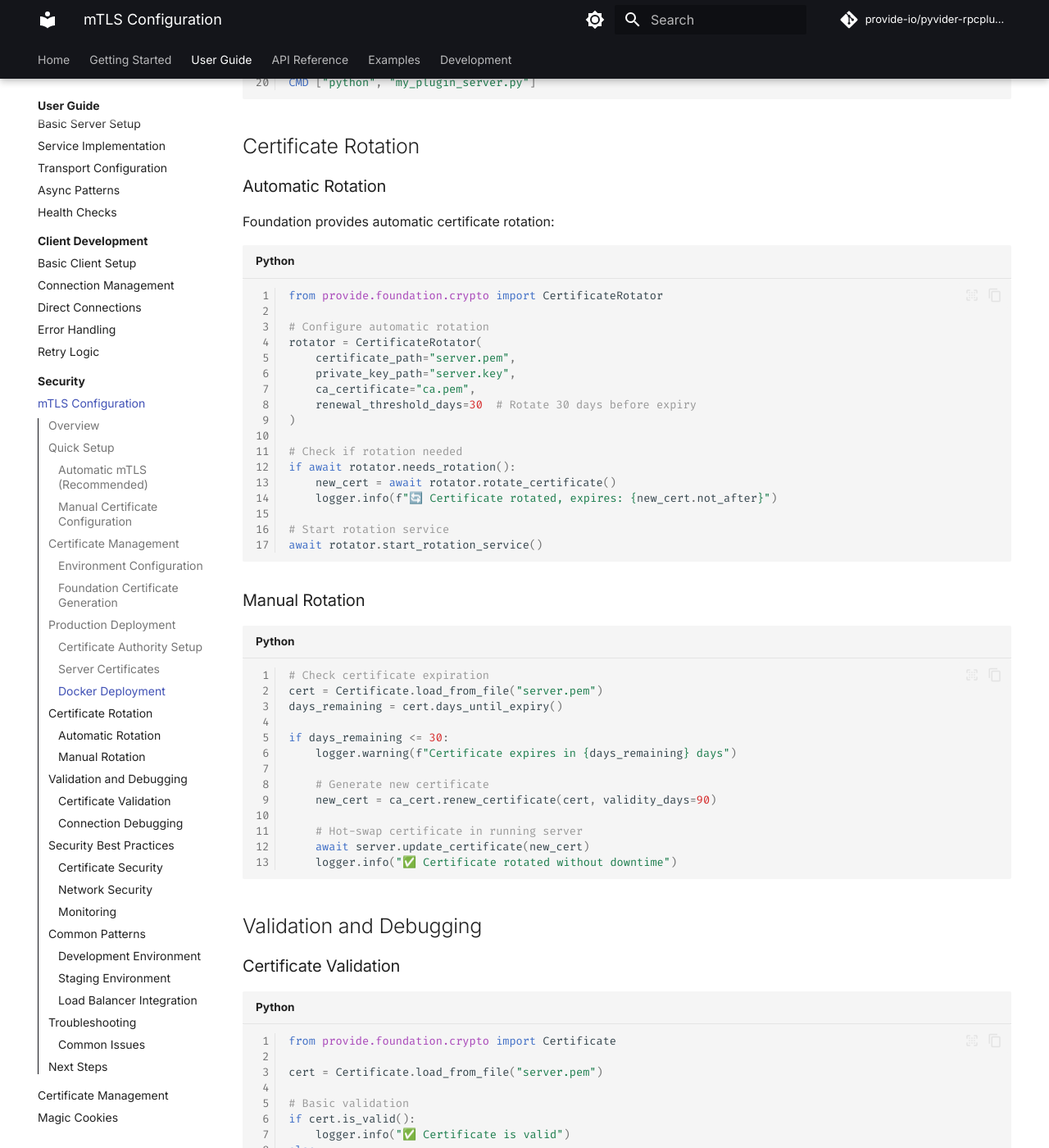
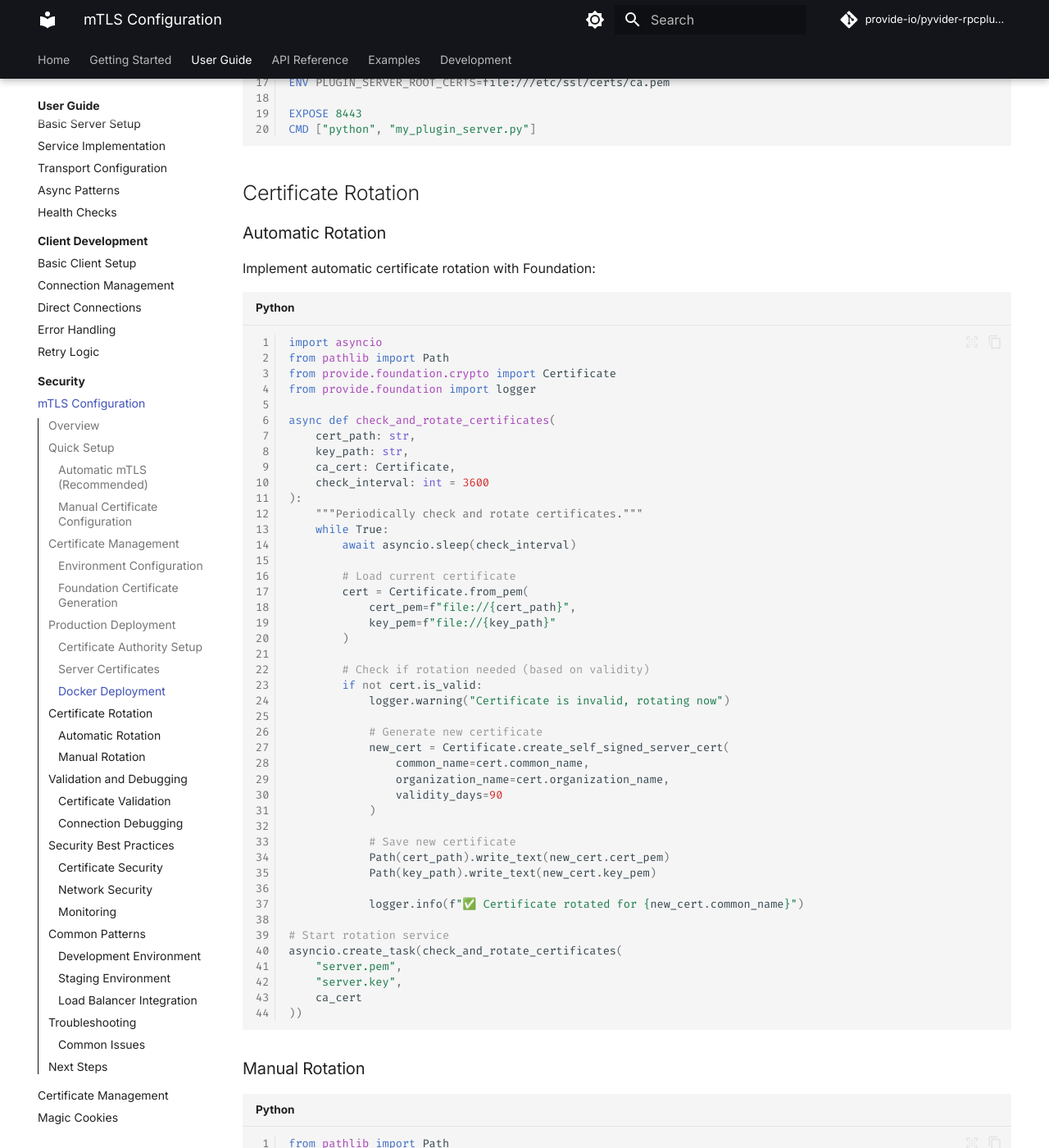
Before and after one commit to provide-io/pyvider-rpcplugin, an MkDocs documentation site: the page built from docs/guide/security/mtls.md, in a window 1280 px wide and 1400 px high, scrolled down 4382 px. Shown: the whole window at 82% size. Built offline with MkDocs 1.6.1 and Material for MkDocs 9.7.7, drawn with Linux system fonts in a browser that asks for light colours; comment, search, counter and statistics services are not loaded; the version menu is left out; some of the changed text lies outside the part shown.

Commit message:
🔼⚙️ [skip ci] auto-commit

````diff
--- a/docs/guide/security/mtls.md
+++ b/docs/guide/security/mtls.md
@@ -98,30 +98,33 @@ export PLUGIN_CLIENT_ROOT_CERTS=file:///etc/ssl/certs/ca.pem
 Use Foundation to generate development certificates:
 
 ```python
-from provide.foundation.crypto import create_self_signed, create_ca
+from pathlib import Path
+from provide.foundation.crypto import Certificate
+from provide.foundation import logger
 
 # Create Certificate Authority
-ca_cert = create_ca(
+ca_cert = Certificate.create_ca(
     common_name="Plugin CA",
-    organization="My Company",
+    organization_name="My Company",
     validity_days=3650
 )
 
 # Generate server certificate
-server_cert = create_self_signed(
+server_cert = Certificate.create_self_signed_server_cert(
     common_name="plugin-server.local",
-    organization="My Company",
-    subject_alternative_names=["DNS:localhost", "IP:127.0.0.1"],
+    organization_name="My Company",
+    alt_names=["DNS:localhost", "IP:127.0.0.1"],
     validity_days=365
 )
 
-# Save certificates
-ca_cert.save_certificate("ca.pem")
-server_cert.save_certificate("server.pem")
-server_cert.save_private_key("server.key")
+# Save certificates (write PEM strings to files)
+Path("ca.pem").write_text(ca_cert.cert_pem)
+Path("server.pem").write_text(server_cert.cert_pem)
+Path("server.key").write_text(server_cert.key_pem)
 
-logger.info(f"✅ CA expires: {ca_cert.not_after}")
-logger.info(f"✅ Server expires: {server_cert.not_after}")
+logger.info(f"✅ CA certificate generated: {ca_cert.common_name}")
+logger.info(f"✅ Server certificate generated: {server_cert.common_name}")
+logger.info(f"✅ Certificates are valid: CA={ca_cert.is_valid}, Server={server_cert.is_valid}")
 ```
 
 ## Production Deployment
@@ -203,44 +206,85 @@ CMD ["python", "my_plugin_server.py"]
 
 ### Automatic Rotation
 
-Foundation provides automatic certificate rotation:
+Implement automatic certificate rotation with Foundation:
 
 ```python
-from provide.foundation.crypto import CertificateRotator
+import asyncio
+from pathlib import Path
+from provide.foundation.crypto import Certificate
+from provide.foundation import logger
 
-# Configure automatic rotation
-rotator = CertificateRotator(
-    certificate_path="server.pem",
-    private_key_path="server.key",
-    ca_certificate="ca.pem",
-    renewal_threshold_days=30  # Rotate 30 days before expiry
-)
+async def check_and_rotate_certificates(
+    cert_path: str,
+    key_path: str,
+    ca_cert: Certificate,
+    check_interval: int = 3600
+):
+    """Periodically check and rotate certificates."""
+    while True:
+        await asyncio.sleep(check_interval)
 
-# Check if rotation needed
-if await rotator.needs_rotation():
-    new_cert = await rotator.rotate_certificate()
-    logger.info(f"🔄 Certificate rotated, expires: {new_cert.not_after}")
+        # Load current certificate
+        cert = Certificate.from_pem(
+            cert_pem=f"file://{cert_path}",
+            key_pem=f"file://{key_path}"
+        )
+
+        # Check if rotation needed (based on validity)
+        if not cert.is_valid:
+            logger.warning("Certificate is invalid, rotating now")
+
+            # Generate new certificate
+            new_cert = Certificate.create_self_signed_server_cert(
+                common_name=cert.common_name,
+                organization_name=cert.organization_name,
+                validity_days=90
+            )
+
+            # Save new certificate
+            Path(cert_path).write_text(new_cert.cert_pem)
+            Path(key_path).write_text(new_cert.key_pem)
+
+            logger.info(f"✅ Certificate rotated for {new_cert.common_name}")
 
 # Start rotation service
-await rotator.start_rotation_service()
+asyncio.create_task(check_and_rotate_certificates(
+    "server.pem",
+    "server.key",
+    ca_cert
+))
 ```
 
 ### Manual Rotation
 
 ```python
-# Check certificate expiration
-cert = Certificate.load_from_file("server.pem")
-days_remaining = cert.days_until_expiry()
+from pathlib import Path
+from provide.foundation.crypto import Certificate
+from provide.foundation import logger
 
-if days_remaining <= 30:
-    logger.warning(f"Certificate expires in {days_remaining} days")
+# Load current certificate
+cert = Certificate.from_pem(
+    cert_pem="file://server.pem",
+    key_pem="file://server.key"
+)
+
+# Check validity and rotate if needed
+if not cert.is_valid:
+    logger.warning("Certificate is invalid, rotating")
 
     # Generate new certificate
-    new_cert = ca_cert.renew_certificate(cert, validity_days=90)
+    new_cert = Certificate.create_self_signed_server_cert(
+        common_name=cert.common_name,
+        organization_name=cert.organization_name,
+        validity_days=90
+    )
 
-    # Hot-swap certificate in running server
-    await server.update_certificate(new_cert)
-    logger.info("✅ Certificate rotated without downtime")
+    # Save new certificate
+    Path("server.pem").write_text(new_cert.cert_pem)
+    Path("server.key").write_text(new_cert.key_pem)
+
+    # Note: Hot-swapping requires server restart or custom reload mechanism
+    logger.info("✅ Certificate rotated - restart server to apply")
 ```
 
 ## Validation and Debugging
@@ -249,27 +293,33 @@ if days_remaining <= 30:
 
 ```python
 from provide.foundation.crypto import Certificate
+from provide.foundation import logger
 
-cert = Certificate.load_from_file("server.pem")
+# Load certificate
+cert = Certificate.from_pem(
+    cert_pem="file://server.pem",
+    key_pem="file://server.key"
+)
 
 # Basic validation
-if cert.is_valid():
+if cert.is_valid:
     logger.info("✅ Certificate is valid")
+    logger.info(f"   Common Name: {cert.common_name}")
+    logger.info(f"   Organization: {cert.organization_name}")
 else:
     logger.error("❌ Certificate validation failed")
 
-# Detailed validation
-validation_result = cert.validate_full(
-    ca_certificates=["ca.pem"],
-    check_revocation=True,
-    require_key_usage=["digital_signature", "key_encipherment"]
-)
+# Check certificate against CA (using verify_trust method)
+ca_cert = Certificate.from_pem(cert_pem="file://ca.pem")
 
-if validation_result.is_valid:
-    logger.info("✅ Full certificate validation passed")
-else:
-    for error in validation_result.errors:
-        logger.error(f"❌ Validation error: {error}")
+try:
+    # verify_trust checks if cert is signed by CA
+    if cert.verify_trust(ca_cert):
+        logger.info("✅ Certificate trust chain validated")
+    else:
+        logger.error("❌ Certificate trust verification failed")
+except Exception as e:
+    logger.error(f"❌ Trust verification error: {e}")
 ```
 
 ### Connection Debugging
@@ -328,21 +378,23 @@ server = plugin_server(
 ### Monitoring
 
 ```python
-from provide.foundation.crypto import CertificateHealthChecker
+from provide.foundation.crypto import Certificate
+from provide.foundation import logger
 
 # Monitor certificate health
-health_checker = CertificateHealthChecker([
-    "server.pem",
-    "client.pem",
-    "ca.pem"
-])
+cert_paths = ["server.pem", "client.pem", "ca.pem"]
 
-health_status = await health_checker.check_all()
-for cert_path, status in health_status.items():
-    if status.is_healthy:
-        logger.info(f"✅ {cert_path}: {status.days_until_expiry} days remaining")
-    else:
-        logger.error(f"❌ {cert_path}: {status.error}")
+for cert_path in cert_paths:
+    try:
+        cert = Certificate.from_pem(cert_pem=f"file://{cert_path}")
+
+        if cert.is_valid:
+            logger.info(f"✅ {cert_path}: Valid")
+            logger.info(f"   CN: {cert.common_name}")
+        else:
+            logger.error(f"❌ {cert_path}: Invalid certificate")
+    except Exception as e:
+        logger.error(f"❌ {cert_path}: Error loading - {e}")
 ```
 
 ## Common Patterns
@@ -352,18 +404,27 @@ for cert_path, status in health_status.items():
 ```python
 # Development with self-signed certificates
 from provide.foundation.crypto import Certificate
+from pyvider.rpcplugin import plugin_server
 
-dev_certs = Certificate.generate_dev_certificates(
-    ca_common_name="Dev Plugin CA",
-    server_common_name="localhost",
+# Create CA and server certificate for development
+ca_cert = Certificate.create_ca(
+    common_name="Dev Plugin CA",
+    organization_name="Development",
+    validity_days=90
+)
+
+server_cert = Certificate.create_self_signed_server_cert(
+    common_name="localhost",
+    organization_name="Development",
+    alt_names=["DNS:localhost", "IP:127.0.0.1"],
     validity_days=90
 )
 
 server = plugin_server(
     protocol=my_protocol,
     handler=my_handler,
-    tls_certificate=dev_certs.server_cert,
-    tls_ca_certificate=dev_certs.ca_cert
+    tls_certificate=server_cert,
+    tls_ca_certificate=ca_cert
 )
 ```
 
@@ -371,10 +432,19 @@ server = plugin_server(
 
 ```python
 # Staging with intermediate CA
-staging_ca = Certificate.load_from_file("staging-ca.pem", "staging-ca.key")
+from provide.foundation.crypto import Certificate
+from pyvider.rpcplugin import plugin_server
 
-server_cert = staging_ca.generate_server_certificate(
+# Load staging CA
+staging_ca = Certificate.from_pem(
+    cert_pem="file://staging-ca.pem",
+    key_pem="file://staging-ca.key"
+)
+
+# Create server certificate for staging
+server_cert = Certificate.create_self_signed_server_cert(
     common_name="staging-plugin.company.internal",
+    organization_name=staging_ca.organization_name,
     validity_days=30
 )
 
@@ -428,13 +498,17 @@ openssl verify -CAfile ca.pem server.pem
 ```python
 # Enable detailed TLS logging
 import logging
+from provide.foundation.crypto import Certificate
+from provide.foundation import logger
+
 logging.getLogger('grpc').setLevel(logging.DEBUG)
 
 # Check certificate validation
-cert = Certificate.load_from_file("server.pem")
-logger.info(f"Certificate valid until: {cert.not_after}")
-logger.info(f"Subject: {cert.subject}")
-logger.info(f"Issuer: {cert.issuer}")
+cert = Certificate.from_pem(cert_pem="file://server.pem")
+logger.info(f"Certificate valid: {cert.is_valid}")
+logger.info(f"Common Name: {cert.common_name}")
+logger.info(f"Organization: {cert.organization_name}")
+logger.info(f"Certificate type: {cert.key_type}")
 ```
 
 ## Next Steps
````
